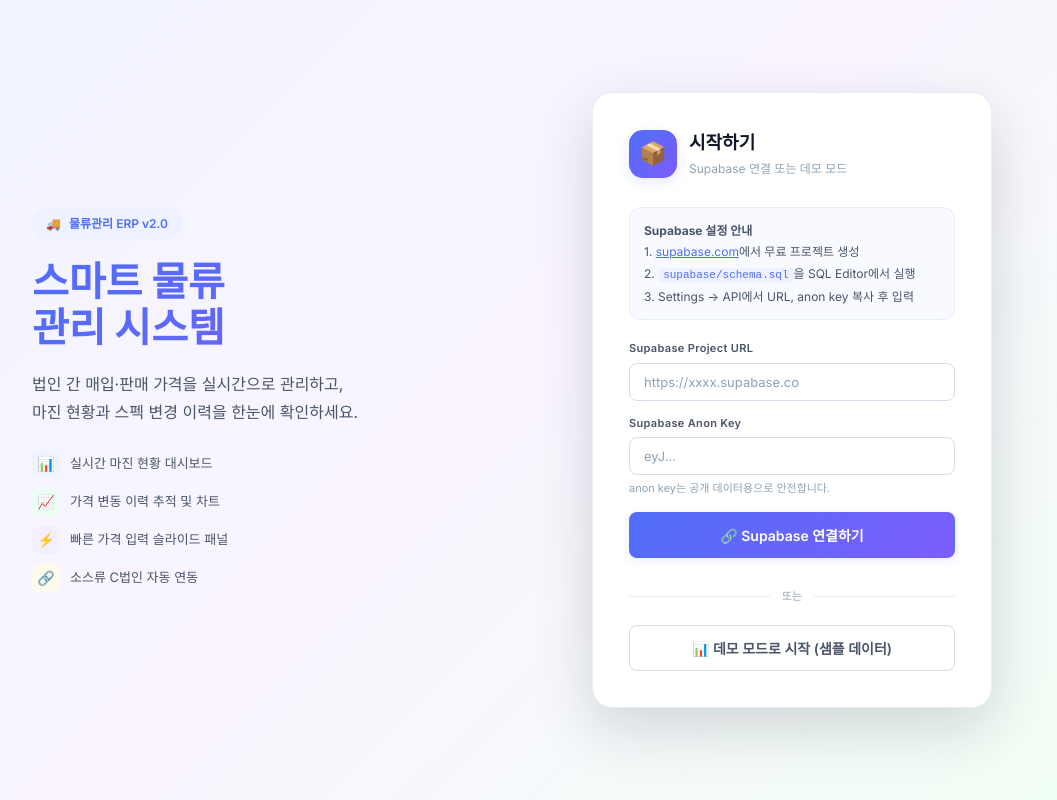
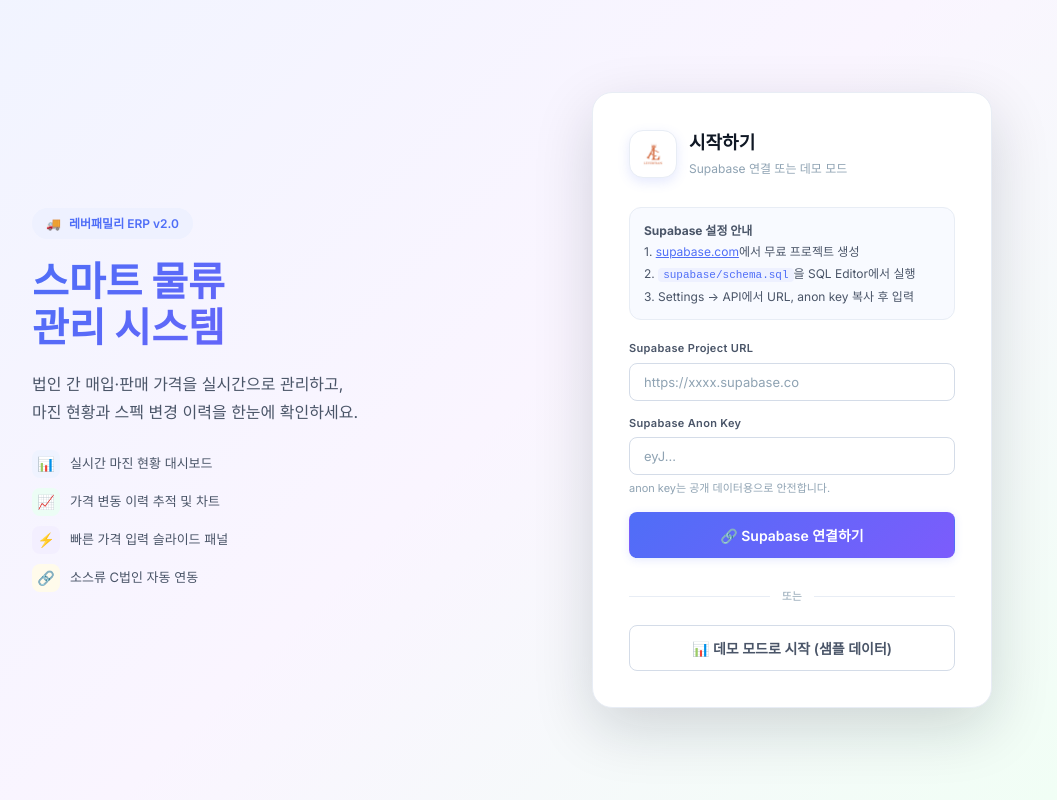
Before and after one commit to swlgnsslas124-rgb/logistics-erp, a plain HTML site: page index.html in a window 1280 px wide. Shown: the whole page, without its empty margins (128-1185 px from the left). Drawn offline with nearby package versions, Linux system fonts and the light colour scheme.

Commit message:
브랜드명을 레버패밀리 ERP로 변경, LEVERFRAN 로고 적용

```diff
--- a/index.html
+++ b/index.html
@@ -3,8 +3,9 @@
 <head>
   <meta charset="UTF-8" />
   <meta name="viewport" content="width=device-width, initial-scale=1.0" />
-  <title>물류관리 ERP — Logistics Management System</title>
+  <title>레버패밀리 ERP — Logistics Management System</title>
   <meta name="description" content="법인 간 매입-판매 물류관리 ERP 시스템 — 마진 현황, 가격 변동 이력, 스펙 관리" />
+  <link rel="icon" type="image/png" href="assets/logo.png" />
   <link rel="preconnect" href="https://fonts.googleapis.com" />
   <link href="https://fonts.googleapis.com/css2?family=Inter:wght@300;400;500;600;700;800&family=Noto+Sans+KR:wght@300;400;500;600;700&display=swap" rel="stylesheet" />
   <script src="https://cdn.jsdelivr.net/npm/@supabase/supabase-js@2"></script>
@@ -129,10 +130,12 @@ body {
 }
 .setup-card-icon {
   width: 48px; height: 48px; border-radius: 14px;
-  background: var(--grad-primary);
+  background: #fff; border: 1px solid var(--c-border);
   display: flex; align-items: center; justify-content: center;
   font-size: 22px; box-shadow: 0 4px 12px var(--c-primary-glow);
-}
+  padding: 6px; box-sizing: border-box;
+}
+.setup-card-icon img, .brand-icon img { width: 100%; height: 100%; object-fit: contain; }
 .setup-card-title { font-size: 18px; font-weight: 700; }
 .setup-card-sub { font-size: 12px; color: var(--c-text3); margin-top: 2px; }
 
@@ -214,10 +217,11 @@ body {
 .brand-inner { display: flex; align-items: center; gap: 10px; }
 .brand-icon {
   width: 38px; height: 38px; border-radius: 12px;
-  background: var(--grad-primary);
+  background: #fff; border: 1px solid var(--c-border);
   display: flex; align-items: center; justify-content: center;
   font-size: 18px; flex-shrink: 0;
   box-shadow: 0 4px 10px var(--c-primary-glow);
+  padding: 5px; box-sizing: border-box;
 }
 .brand-text { font-size: 13px; font-weight: 700; color: var(--c-text); }
 .brand-sub { font-size: 10px; color: var(--c-text3); font-weight: 400; margin-top: 1px; }
@@ -685,7 +689,7 @@ select.filter-select:focus { outline: none; border-color: var(--c-primary); }
   <div class="setup-wrap">
     <div class="setup-hero">
       <div class="setup-hero-badge">
-        <span>🚚</span> 물류관리 ERP v2.0
+        <span>🚚</span> 레버패밀리 ERP v2.0
       </div>
       <h1>스마트 물류<br/>관리 시스템</h1>
       <p>법인 간 매입·판매 가격을 실시간으로 관리하고,<br/>마진 현황과 스펙 변경 이력을 한눈에 확인하세요.</p>
@@ -711,7 +715,7 @@ select.filter-select:focus { outline: none; border-color: var(--c-primary); }
 
     <div class="setup-card">
       <div class="setup-card-logo">
-        <div class="setup-card-icon">📦</div>
+        <div class="setup-card-icon"><img src="assets/logo.png" alt="LEVERFRAN" /></div>
         <div>
           <div class="setup-card-title">시작하기</div>
           <div class="setup-card-sub">Supabase 연결 또는 데모 모드</div>
@@ -755,9 +759,9 @@ select.filter-select:focus { outline: none; border-color: var(--c-primary); }
   <aside class="sidebar">
     <div class="sidebar-brand">
       <div class="brand-inner">
-        <div class="brand-icon">📦</div>
+        <div class="brand-icon"><img src="assets/logo.png" alt="LEVERFRAN" /></div>
         <div>
-          <div class="brand-text">물류관리 ERP</div>
+          <div class="brand-text">레버패밀리 ERP</div>
           <div class="brand-sub">Logistics System</div>
         </div>
       </div>
```
Also changed, not shown: assets/logo.png (added).
